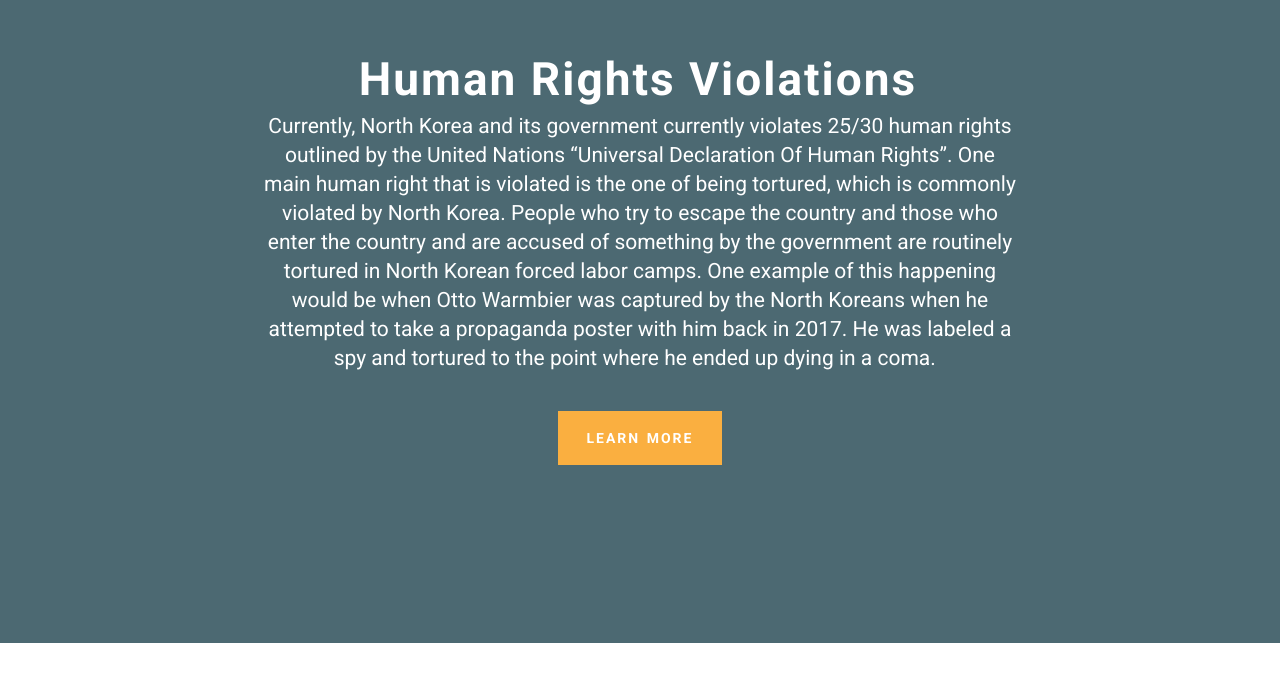
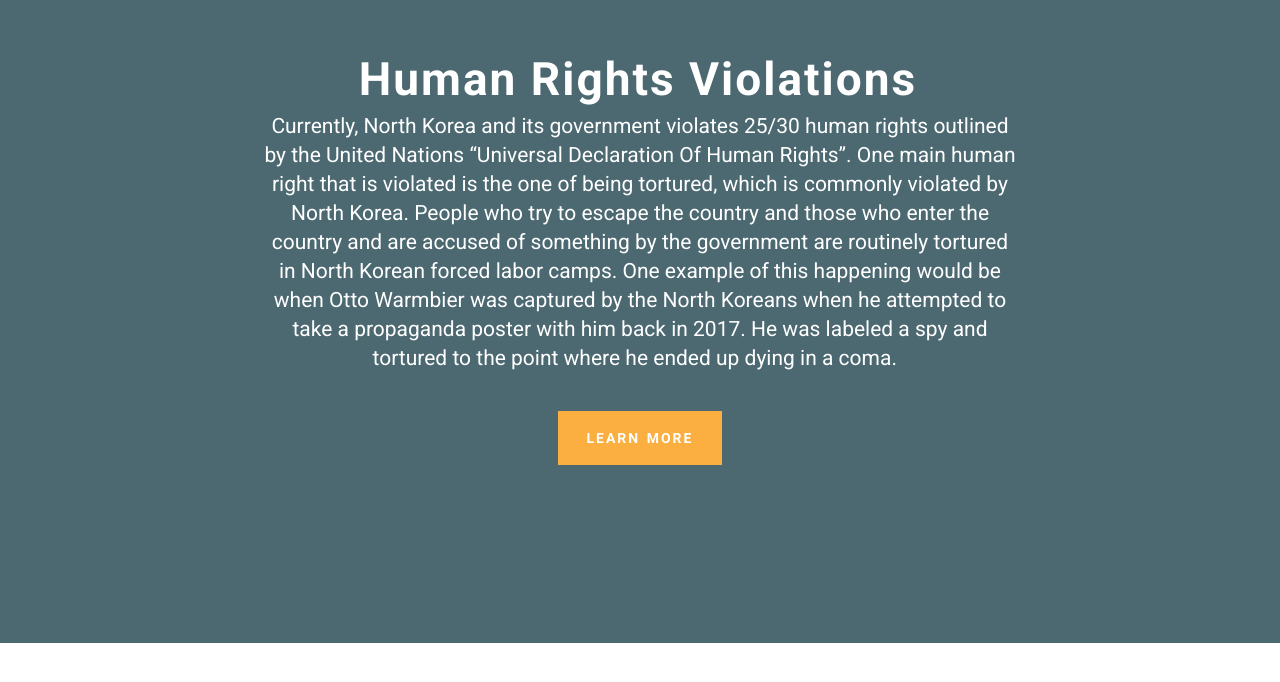
Before and after one commit to NKHRights/NKHRights.github.io, a plain HTML site: page index.html in a window 1280 px wide. Shown: the part 2241-2923 px from the top of the page. Drawn offline with Linux system fonts and the light colour scheme; files whose address does not match are found by name.

Commit message:
Update index.html

```diff
--- a/index.html
+++ b/index.html
@@ -143,7 +143,7 @@
                 <div class="row"><div class=" col-sm-8 col-sm-offset-2">
                     <div class="mbr-hero animated fadeInUp">
                         <h1 class="mbr-hero__text">Human Rights Violations</h1>
-                        <p class="mbr-hero__subtext">Currently, North Korea and its government currently violates 25/30 human rights outlined by the United Nations “Universal Declaration Of Human Rights”. One main human right that is violated is the one of being tortured, which is commonly violated by North Korea. People who try to escape the country and those who enter the country and are accused of something by the government are routinely tortured in North Korean forced labor camps. One example of this happening would be when Otto Warmbier was captured by the North Koreans when he attempted to take a propaganda poster with him back in 2017. He was labeled a spy and tortured to the point where he ended up dying in a coma. &nbsp;<br></p>
+                        <p class="mbr-hero__subtext">Currently, North Korea and its government violates 25/30 human rights outlined by the United Nations “Universal Declaration Of Human Rights”. One main human right that is violated is the one of being tortured, which is commonly violated by North Korea. People who try to escape the country and those who enter the country and are accused of something by the government are routinely tortured in North Korean forced labor camps. One example of this happening would be when Otto Warmbier was captured by the North Koreans when he attempted to take a propaganda poster with him back in 2017. He was labeled a spy and tortured to the point where he ended up dying in a coma. &nbsp;<br></p>
                     </div>
                     <div class="mbr-buttons btn-inverse mbr-buttons--center"><a class="mbr-buttons__btn btn btn-lg btn-warning animated fadeInUp delay" href="https://www.ohchr.org/EN/HRBodies/CCPR/Pages/CCPRIndex.aspx" target="_blank">LEARN MORE</a></div>
                 </div></div>
```
